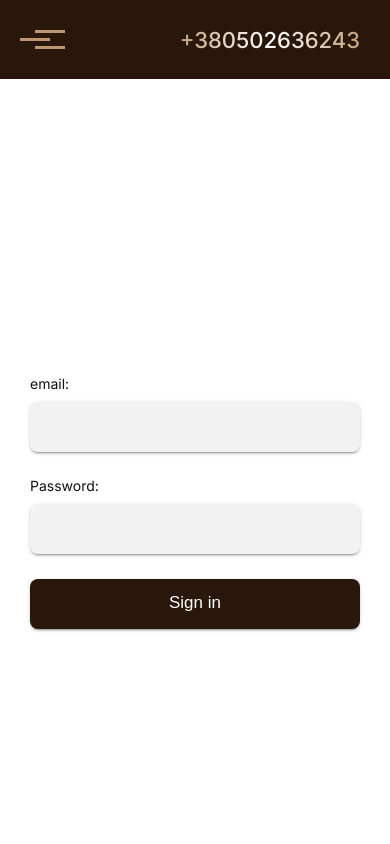
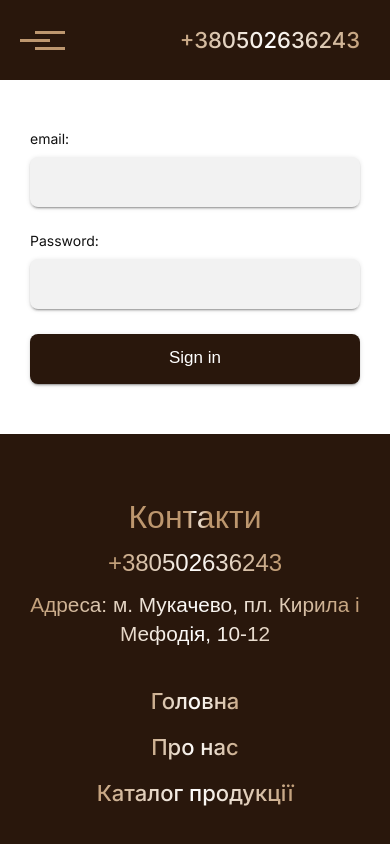
Before and after one commit to VitalikN/granite-monuments, a Next.js app: page /admin in a window 390 px wide. Built offline with nearby package versions, Linux system fonts and the light colour scheme; no server answers.

Commit message:
fix scss

```diff
--- a/src/components/admin/Login.tsx
+++ b/src/components/admin/Login.tsx
@@ -3,7 +3,7 @@
 import { ErrorMessage, Field, Form, Formik } from "formik";
 
 import styles from "@/sass/layouts/login.module.scss";
-import { useLogin } from "../hooks";
+import { useDynamicHeight, useLogin } from "../hooks";
 import { ErrorFeedbackProps } from "@/types/types";
 import { validationSchema } from "@/types/validationSchemas";
 
@@ -12,6 +12,7 @@ import "react-toastify/dist/ReactToastify.css";
 
 const Login: React.FC = () => {
   const { isLoading, isError, handleSubmit } = useLogin();
+  const dynamicHeight = useDynamicHeight(320, 320);
 
   const ErrorFeedback: React.FC<ErrorFeedbackProps> = ({ name }) => {
     return (
@@ -20,40 +21,15 @@ const Login: React.FC = () => {
       </ErrorMessage>
     );
   };
-
-  // const handleLoginError = () => {
-  //   toast.error("Invalid email or password. Please try again.", {
-  //     position: "top-right",
-  //     autoClose: 3000,
-  //     hideProgressBar: false,
-  //     closeOnClick: true,
-  //     pauseOnHover: true,
-  //     draggable: true,
-  //     progress: undefined,
-  //     theme: "light",
-  //   });
-  // };
-  // const handleSubmit = async (values, { resetForm }) => {
-  //   const success = await handleLogin(values);
-  //   resetForm();
-  //   if (!success) {
-  //     handleLoginError();
-  //   }
-  // };
-
   return (
-    <section className={styles.section__login}>
+    <section
+      className={styles.section__login}
+      style={{ height: `${dynamicHeight}px` }}
+    >
       <div className={`${styles.container} ${styles.login__container__form}`}>
         <Formik
           initialValues={{ email: "", password: "" }}
           onSubmit={handleSubmit}
-          // onSubmit={async (values, { resetForm }) => {
-          //   const success = await handleLogin(values);
-          //   resetForm();
-          //   if (!success) {
-          //     handleLoginError();
-          //   }
-          // }}
           validationSchema={validationSchema}
         >
           {({ errors, touched }) => (
--- a/src/components/hooks.tsx
+++ b/src/components/hooks.tsx
@@ -68,15 +68,15 @@ export const useAuth = (): AuthResult => {
   };
 };
 
-export const useDynamicHeight = () => {
-  const [dynamicHeight, setDynamicHeight] = useState(420);
+export const useDynamicHeight = (initialWidth = 768, initialHeight = 420) => {
+  const [dynamicHeight, setDynamicHeight] = useState(initialHeight);
 
   useEffect(() => {
     const handleResize = () => {
       const w = Math.min(window.innerWidth, 2560);
 
-      const w1 = 768,
-        h1 = 420;
+      const w1 = initialWidth,
+        h1 = initialHeight;
       const w2 = 2560,
         h2 = 1400;
 
@@ -91,7 +91,7 @@ export const useDynamicHeight = () => {
     return () => {
       window.removeEventListener("resize", handleResize);
     };
-  }, []);
+  }, [initialHeight, initialWidth]);
 
   return dynamicHeight;
 };
--- a/src/components/product/MonumentsList.tsx
+++ b/src/components/product/MonumentsList.tsx
@@ -29,7 +29,7 @@ const MonumentsList: FC<MonumentsListProps> = ({ title, category }) => {
     return <div>Loading...</div>;
   }
 
-  if (error) {
+  if (error || data.total === 0) {
     return (
       <section className={styles.technical__section}>
         <h2 className={styles.single__title}>{title}</h2>
--- a/src/redux/monuments/monumentsApi.tsx
+++ b/src/redux/monuments/monumentsApi.tsx
@@ -3,8 +3,8 @@ import { createApi, fetchBaseQuery } from "@reduxjs/toolkit/query/react";
 export const monumentsApi = createApi({
   reducerPath: "monumentsApi",
   baseQuery: fetchBaseQuery({
-    baseUrl: "https://monuments-backend.onrender.com/api/monuments",
-    // baseUrl: "http://localhost:3001/api/monuments",
+    // baseUrl: "https://monuments-backend.onrender.com/api/monuments",
+    baseUrl: "http://localhost:3001/api/monuments",
   }),
   tagTypes: ["monuments"],
   endpoints: (builder) => ({
--- a/src/sass/layouts/about.module.scss
+++ b/src/sass/layouts/about.module.scss
@@ -2,6 +2,7 @@
 @import "../utils/container.module";
 
 .about__section {
+  border: none;
   @include tablet {
     background-size: cover;
     background-position: center;
@@ -33,11 +34,6 @@
   @media screen and (max-width: 767px) {
     background-color: #29170c;
     padding: 4em 1em 2em;
-    border-style: solid;
-    border-width: 1px 0px 1px 0px;
-    border-color: #ffffff;
-    transition: background 0.3s, border 0.3s, border-radius 0.3s,
-      box-shadow 0.3s;
   }
 }
 .about__lead {
--- a/src/sass/layouts/achievements.module.scss
+++ b/src/sass/layouts/achievements.module.scss
@@ -5,9 +5,9 @@
   background-color: #29170c;
   border-style: solid;
   border-width: 1px 0px 1px 0px;
-  border-color: #ffffff;
-  transition: background 0.3s, border 0.3s, border-radius 0.3s, box-shadow 0.3s;
+  transition: all 0.3s, border-radius 0.3s, box-shadow 0.3s;
   padding: 4em 0em 5em 0em;
+  border: none;
 }
 .achievements__title {
   font-family: "Playfair Display", Sans-serif;
--- a/src/sass/layouts/footer.module.scss
+++ b/src/sass/layouts/footer.module.scss
@@ -3,7 +3,7 @@
 
 .footer__section {
   padding: 4em 0em 5em 0em;
-
+  border: none;
   &.home {
     background-image: linear-gradient(
         rgba(41, 23, 12, 0.6),
@@ -16,16 +16,14 @@
   }
 
   &.other {
+    border: none;
+
     background-color: #29170c;
-    border-style: solid;
-    border-width: 1px 0px 0px 0px;
-    border-color: #ffffff;
-    transition: background 0.3s, border 0.3s, border-radius 0.3s,
-      box-shadow 0.3s;
   }
 }
 
 .footer__container {
+  border: none;
   @include tablet {
     display: flex;
     justify-content: space-around;
--- a/src/sass/layouts/header.module.scss
+++ b/src/sass/layouts/header.module.scss
@@ -12,9 +12,8 @@
   background-color: #29170c;
   border-style: solid;
   border-width: 0px 0px 1px 0px;
-  border-color: #ffffff;
-  transition: background 0.3s, border 0.3s, border-radius 0.3s, box-shadow 0.3s;
-
+  transition: all 0.3s, border 0.3s, border-radius 0.3s, box-shadow 0.3s;
+  border: none;
   height: 80px;
   display: flex;
   align-items: center;
--- a/src/sass/layouts/hero.module.scss
+++ b/src/sass/layouts/hero.module.scss
@@ -11,6 +11,7 @@
   background-position: bottom;
   background-size: cover;
   background-repeat: no-repeat;
+  border: none;
 }
 .title {
   background: linear-gradient(90deg, #bd976e, #ffffff, #bd976e);
@@ -47,7 +48,6 @@
   transition: color 0.5s;
 
   display: block;
-  // color: #ffffff;
   font-family: "Montserrat", Sans-serif;
 
   font-weight: 600;
--- a/src/sass/layouts/login.module.scss
+++ b/src/sass/layouts/login.module.scss
@@ -1,10 +1,9 @@
+@import "../utils/mixins.module";
 @import "../utils/container.module";
 
 .section__login {
   display: flex;
   justify-content: center;
-  width: 100%;
-  height: 100vh;
   align-items: center;
 }
 
--- a/src/sass/layouts/order.module.scss
+++ b/src/sass/layouts/order.module.scss
@@ -4,9 +4,9 @@
   background-color: #29170c;
   border-style: solid;
   border-width: 1px 0px 1px 0px;
-  border-color: #ffffff;
-  transition: background 0.3s, border 0.3s, border-radius 0.3s, box-shadow 0.3s;
+  transition: all 0.3s, border-radius 0.3s, box-shadow 0.3s;
   padding: 4em 0em 5em 0em;
+  border: none;
 }
 .order__title {
   font-family: "Playfair Display", Sans-serif;
```
